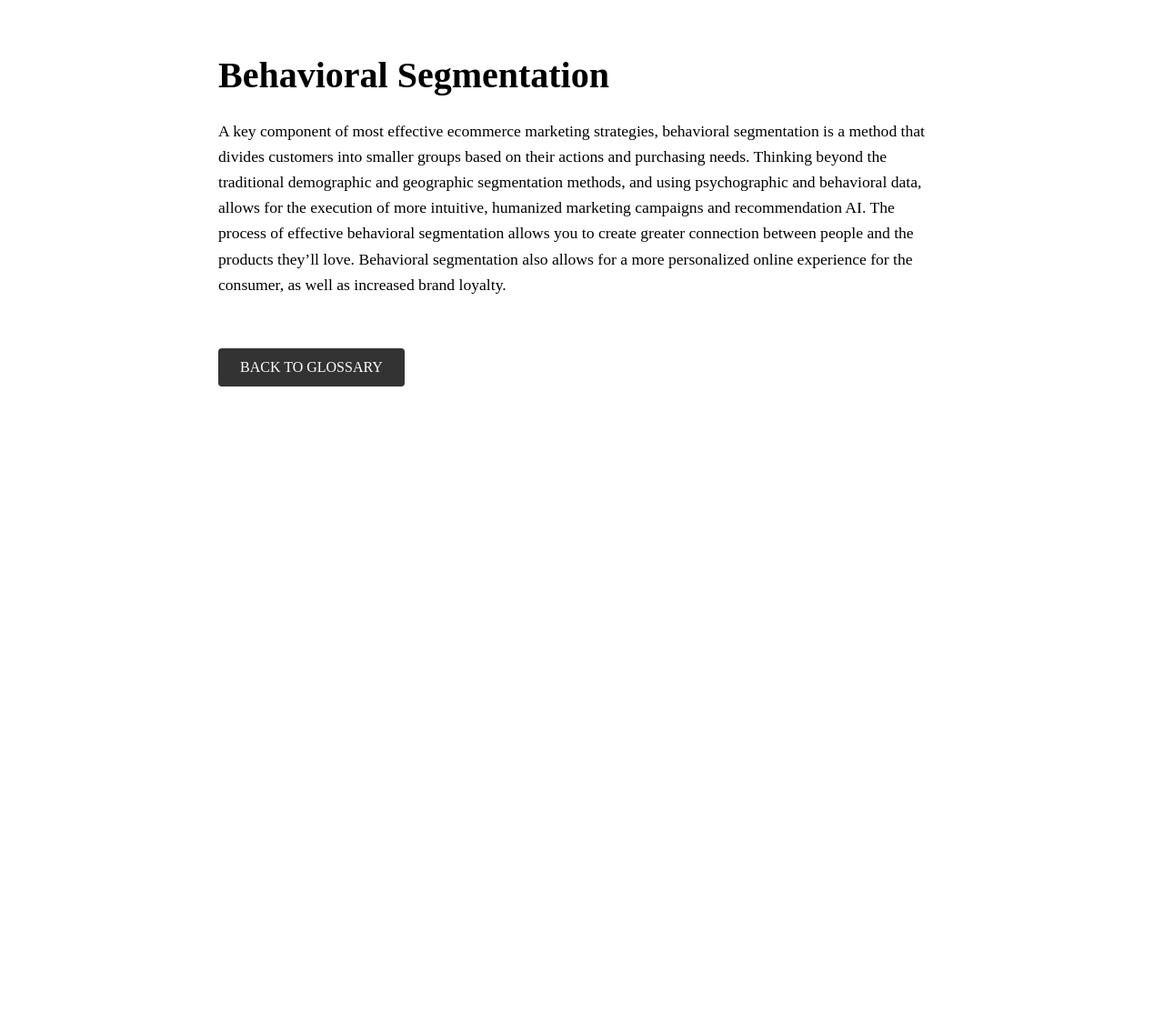
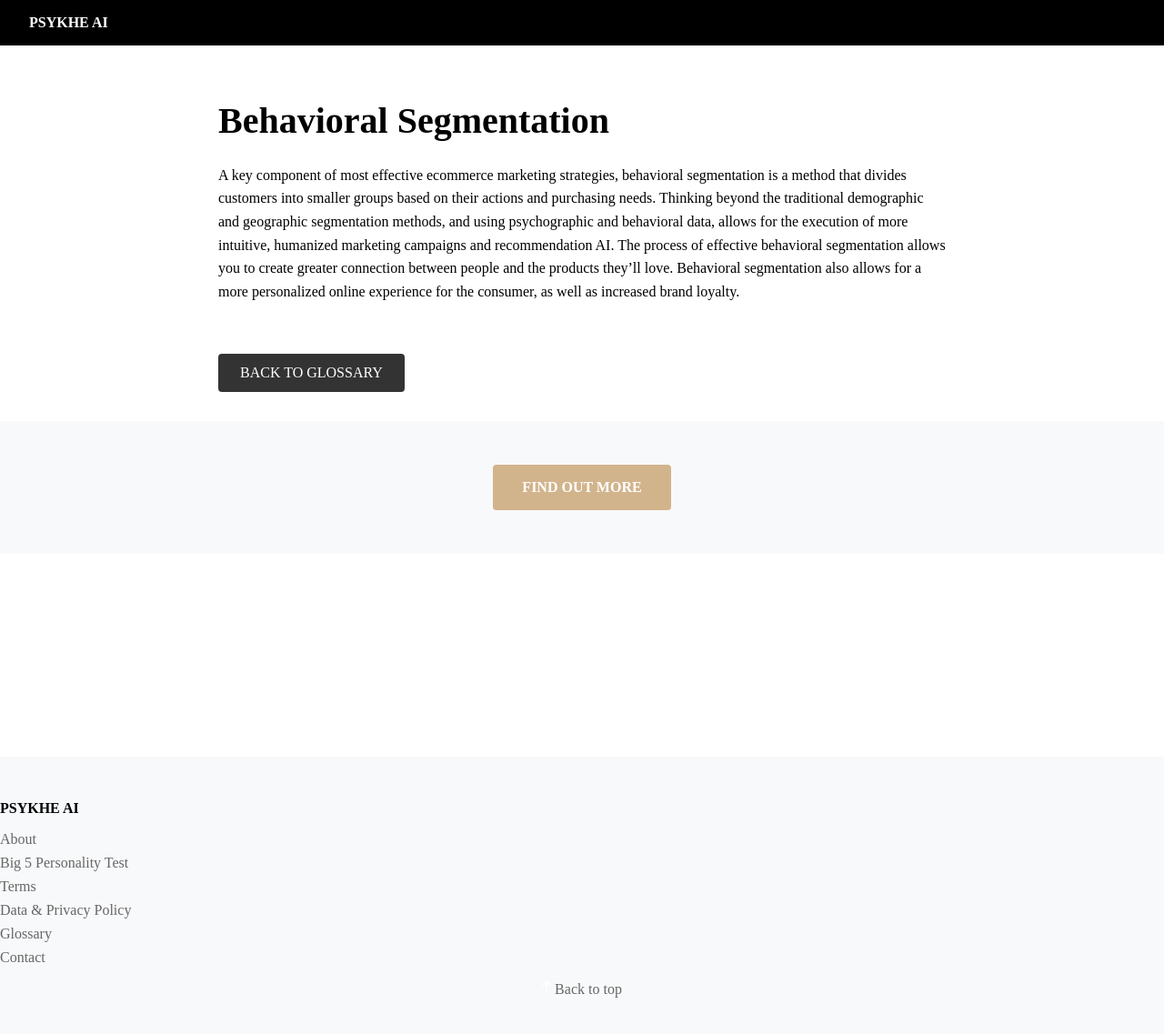
Before and after one commit to HYC-code520/psykhe-blog-test, an Astro site: page /glossary/behavioral-segmentation in a window 1280 px wide. Shown: the whole page at 91% size. Before the commit the page ends 800 px from the top, so only its background shows below. Built offline with nearby package versions, Linux system fonts and the light colour scheme; Astro itself is replaced by a stand-in of ours.

```diff
--- /dev/null
+++ b/src/components/Footer.astro
@@ -0,0 +1,56 @@
+---
+// No logic needed for footer
+---
+
+<footer class="main-footer">
+  <div class="container">
+    <div class="row">
+      <div class="col">
+        <p class="footer-heading">PSYKHE AI</p>
+        <a href="/about/">About</a>
+        <a href="/big-5-personality-test/">Big 5 Personality Test</a>
+        <a href="/terms-and-conditions/">Terms</a>
+        <a href="/privacy-policy/">Data & Privacy Policy</a>
+        <a href="/glossary/">Glossary</a>
+        <a href="/#signup">Contact</a>
+      </div>
+      <div class="col"></div>
+      <div class="col social-footer">
+        <a class="soc-icon icon-instagram" href="https://www.instagram.com/psykhe__ai/" target="_blank" rel="me"></a>
+      </div>
+    </div>
+    <div class="row">
+      <div class="col ft-back-to-top">
+        <a onclick="window.scrollTo(0,0)">
+          <img src="/media/icon/arrow_up.svg" alt="arrow-up" /> Back to top
+        </a>
+      </div>
+    </div>
+  </div>
+</footer>
+
+<style>
+  /* Copy footer styles later */
+  .main-footer {
+    background: #f8f9fa;
+    padding: 2rem 0;
+    margin-top: 2rem;
+  }
+
+  .footer-heading {
+    font-weight: bold;
+    margin-bottom: 1rem;
+  }
+
+  .main-footer a {
+    display: block;
+    margin-bottom: 0.5rem;
+    color: #666;
+    text-decoration: none;
+  }
+
+  .ft-back-to-top {
+    text-align: center;
+    margin-top: 1rem;
+  }
+</style>
--- a/src/layouts/Layout.astro
+++ b/src/layouts/Layout.astro
@@ -1,3 +1,13 @@
+---
+import Footer from '../components/Footer.astro';
+
+export interface Props {
+	title: string;
+}
+
+const { title } = Astro.props;
+---
+
 <!doctype html>
 <html lang="en">
 	<head>
@@ -9,6 +19,7 @@
 	</head>
 	<body>
 		<slot />
+		<Footer />
 	</body>
 </html>
 
--- a/src/pages/glossary/[slug].astro
+++ b/src/pages/glossary/[slug].astro
@@ -13,6 +13,12 @@
 ---
 
 <Layout title={`${entry.title} | Glossary | PSYKHE`}>
+  <div class="glossary-container">
+    <!-- Keep this brand header - it's in the original -->
+    <div class="brand">
+      <a href="/">PSYKHE AI</a>
+    </div>
+
     <div class="container">
       <div class="entry-page">
         <div class="entry-content">
@@ -21,12 +27,33 @@
             <p class="entry-paragraph">{paragraph}</p>
           ))}
         </div>
-      <a class="btn-black" href="/glossary">BACK TO GLOSSARY</a>
+        <a class="btn-black" href="/glossary/">BACK TO GLOSSARY</a>
+      </div>
+    </div>
+
+    <!-- ADD: Find Out More button section -->
+    <div class="take-test-row">
+      <a class="btn-home-tan" href="/">FIND OUT MORE</a>
     </div>
   </div>
 </Layout>
 
 <style>
+  /* BASIC styling for now - replace with SCSS later */
+  .glossary-container {
+    min-height: 100vh;
+    background: white;
+  }
+
+  .brand {
+    background: #000;
+    padding: 1rem 2rem;
+  }
+  .brand a {
+    color: white;
+    text-decoration: none;
+    font-weight: bold;
+  }
   .container {
     max-width: 800px;
     margin: 0 auto;
@@ -39,15 +66,36 @@
   .entry-paragraph {
     margin-bottom: 1.5rem;
     line-height: 1.6;
-    font-size: 1.1rem;
   }
   .btn-black {
-    display: inline-block;
     background: #333;
     color: white;
     padding: 0.75rem 1.5rem;
     text-decoration: none;
     border-radius: 4px;
     margin-top: 2rem;
+    display: inline-block;
+  }
+
+  /* ADD: Styles for the Find Out More button */
+  .take-test-row {
+    text-align: center;
+    padding: 3rem 0;
+    background: #f8f9fa;
+  }
+
+  .btn-home-tan {
+    display: inline-block;
+    background: #d2b48c;
+    color: white;
+    padding: 1rem 2rem;
+    text-decoration: none;
+    border-radius: 4px;
+    font-weight: bold;
+    text-transform: uppercase;
+  }
+
+  .btn-home-tan:hover {
+    background: #c19a6b;
   }
 </style>
--- a/src/pages/glossary/index.astro
+++ b/src/pages/glossary/index.astro
@@ -1,6 +1,8 @@
+
 ---
 import { glossaryEntries } from '../../data/glossary';
 import Layout from '../../layouts/Layout.astro';
+
 
 // Group entries by first letter
 const groupedEntries = glossaryEntries.reduce((acc, entry) => {
@@ -20,24 +22,37 @@
 ---
 
 <Layout title="Personalization Glossary | PSYKHE">
-  <div class="container">
-    <div class="header">
-      <h1>Personalization Glossary</h1>
-      <p>
-        At PSYKHE, we're obsessed with the why: Why do we like the things we like?
-        Understanding all the factors that drive individual taste enables us to create
-        the world's most sophisticated recommendation engine.
+  <div class="glossary-container">
+    <div class="brand">
+      <a href="/">PSYKHE AI</a>
+    </div>
+
+    <div class="header-container">
+      <div class="container header">
+        <div class="message">
+          <p class="header-title">Personalization Glossary</p>
+          <p class="header-message">
+            At PSYKHE, we're obsessed with the why: Why do we like the things we like? Why does one person like a pair
+            of shoes, a sofa, a travel destination, or a song, while someone else does not? Understanding all the
+            factors that drive individual taste, including personality and psychographic data, enables us to create
+            the world's most sophisticated recommendation engine. After all, you can't personalize without
+            personality. Shaping a stellar recommendation strategy is a big job, so to help you grasp what a complete
+            AI personalization blueprint for your business entails, we've collated definitions related to
+            personalization here.
           </p>
         </div>
+      </div>
+    </div>
 
+    <div class="container">
       <div class="sections">
         {sortedLetters.map(letter => (
           <div class="section">
-          <h2 class="letter">{letter}</h2>
+            <p class="letter">{letter}</p>
             {groupedEntries[letter].map(entry => (
               <div class="entry" id={entry.slug}>
                 <a href={`/glossary/${entry.slug}/`}>
-                <h3 class="entry-title">{entry.title}</h3>
+                  <h1 class="entry-title">{entry.title}</h1>
                 </a>
                 {entry.paragraphs.map(paragraph => (
                   <p class="entry-paragraph">{paragraph}</p>
@@ -47,6 +62,7 @@
           </div>
         ))}
       </div>
+    </div>
 
     <div class="take-test-row">
       <a class="btn-home-tan" href="/">FIND OUT MORE</a>
@@ -55,48 +71,102 @@
 </Layout>
 
 <style>
+  .glossary-container {
+    min-height: 100vh;
+    background: white;
+  }
+
+  .brand {
+    padding: 1rem 2rem;
+    background: #000;
+  }
+
+  .brand a {
+    color: white;
+    text-decoration: none;
+    font-weight: bold;
+    font-size: 1.2rem;
+  }
+
+  .header-container {
+    background: #f8f9fa;
+    padding: 3rem 0;
+  }
+
   .container {
     max-width: 1200px;
     margin: 0 auto;
-    padding: 2rem;
+    padding: 0 2rem;
   }
-  .header {
-    text-align: center;
-    margin-bottom: 3rem;
+
+  .header-title {
+    font-size: 2.5rem;
+    font-weight: bold;
+    margin-bottom: 1rem;
   }
+
+  .header-message {
+    font-size: 1.1rem;
+    line-height: 1.6;
+    color: #666;
+    max-width: 800px;
+  }
+
+  .sections {
+    padding: 2rem 0;
+  }
+
   .letter {
     font-size: 2rem;
     font-weight: bold;
-    margin: 2rem 0 1rem 0;
+    margin: 3rem 0 1rem 0;
+    padding-bottom: 0.5rem;
     border-bottom: 2px solid #ddd;
+    color: #333;
   }
+
   .entry {
-    margin-bottom: 2rem;
+    margin-bottom: 2.5rem;
+    padding: 1rem 0;
   }
+
   .entry-title {
     color: #0066cc;
     text-decoration: none;
     font-size: 1.5rem;
-    margin-bottom: 0.5rem;
+    margin-bottom: 1rem;
+    font-weight: 600;
   }
+
   .entry-title:hover {
     text-decoration: underline;
   }
+
   .entry-paragraph {
     margin-bottom: 1rem;
-    line-height: 1.6;
+    line-height: 1.7;
+    color: #444;
+    font-size: 1rem;
   }
+
+  .take-test-row {
+    text-align: center;
+    padding: 3rem 0;
+    background: #f8f9fa;
+  }
+
   .btn-home-tan {
     display: inline-block;
-    background: #tan;
+    background: #d2b48c;
     color: white;
     padding: 1rem 2rem;
     text-decoration: none;
     border-radius: 4px;
-    margin: 2rem auto;
+    font-weight: bold;
+    text-transform: uppercase;
   }
-  .take-test-row {
-    text-align: center;
-    margin-top: 3rem;
+
+  .btn-home-tan:hover {
+    background: #c19a6b;
   }
 </style>
--- a/src/pages/index.astro
+++ b/src/pages/index.astro
@@ -1,5 +1,6 @@
 ---
 import Layout from '../layouts/Layout.astro';
+
 ---
 
 <Layout title="Psychological Personalization | PSYKHE">
@@ -285,7 +286,7 @@
       </div>
     </div>
 
-    <footer-navigation class="px-3 pt-4" />
+
 
   </div>
 </Layout>
```
Lines whose indentation alone changed are shown as unchanged.
